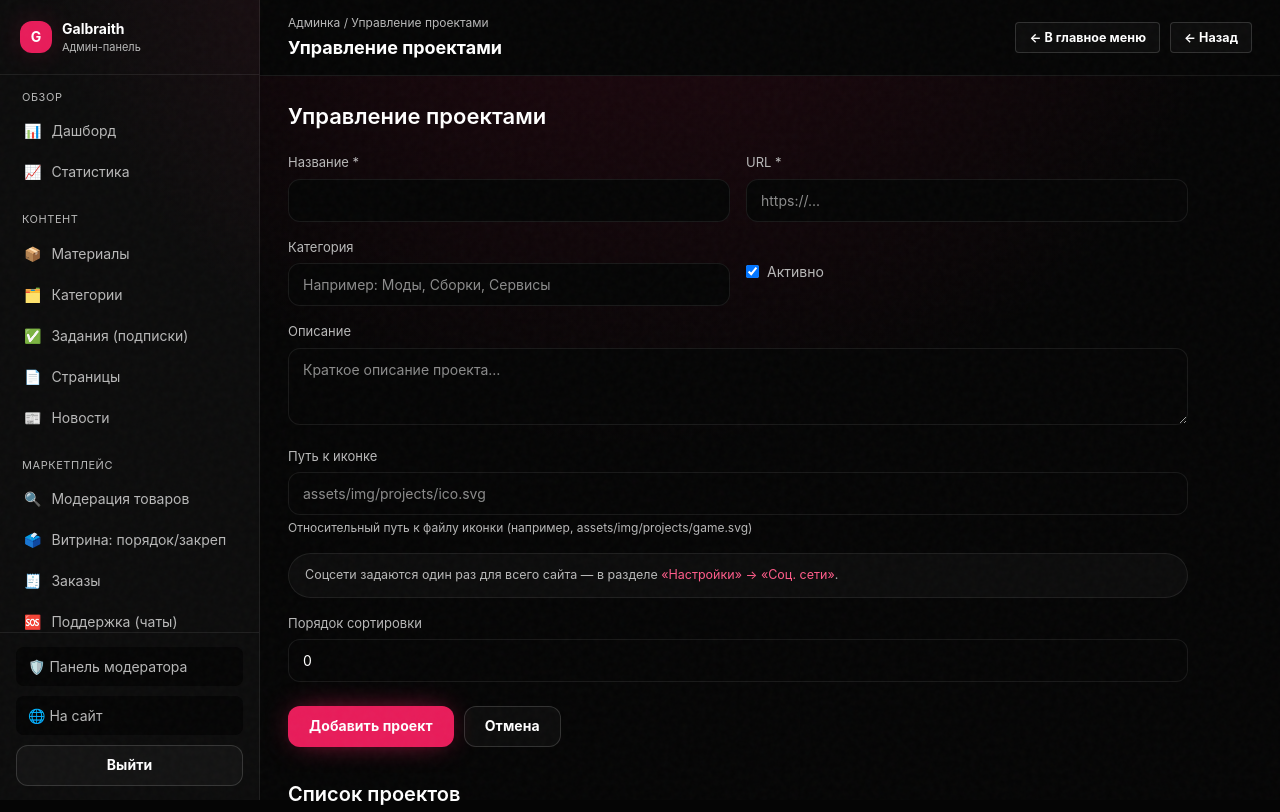
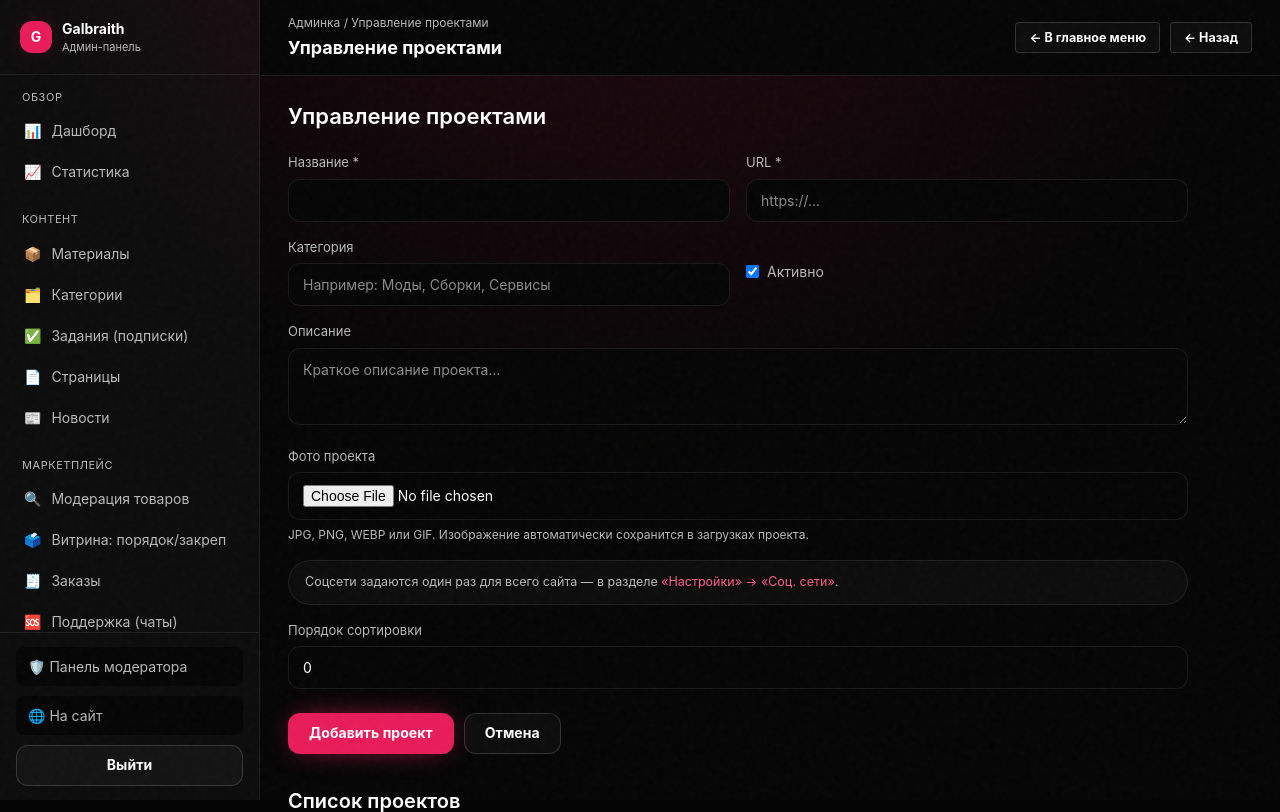
Before and after one commit to cortez1k/Galbraith-Mods, a PHP site: page /admin/projects.php in a window 1280 px wide. Shown: the top 812 px of the page. Run offline with PHP 8.4, Linux system fonts and the light colour scheme; some libraries are stand-ins or nearby versions.

Commit message:
Update admin/projects.php

```diff
--- a/admin/projects.php
+++ b/admin/projects.php
@@ -14,6 +14,11 @@ if ($_SERVER['REQUEST_METHOD'] === 'POST') {
     $db = getDB();
 
     if (isset($_POST['action']) && $_POST['action'] === 'add') {
+        $iconPath = trim($_POST['icon_path'] ?? '');
+        if (!empty($_FILES['project_image']['tmp_name']) && ($_FILES['project_image']['error'] ?? UPLOAD_ERR_NO_FILE) === UPLOAD_ERR_OK) {
+            $uploaded = uploadFile($_FILES['project_image'], 'projects');
+            if ($uploaded) $iconPath = $uploaded;
+        }
         $title = trim($_POST['title'] ?? '');
         $url = trim($_POST['url'] ?? '');
         if ($title === '' || $url === '') {
@@ -102,9 +107,16 @@ include __DIR__ . '/../templates/admin_header.php';
         </div>
 
         <div style="margin-bottom: 16px;">
-            <label style="display:block; font-size: 13px; color: var(--g-text-secondary); margin-bottom: 6px;">Путь к иконке</label>
-            <input type="text" name="icon_path" class="input" placeholder="assets/img/projects/ico.svg" value="<?= e($editProject['icon_path'] ?? '') ?>">
-            <span style="display:block; font-size: 12px; color: var(--g-text-secondary); margin-top: 4px;">Относительный путь к файлу иконки (например, assets/img/projects/game.svg)</span>
+            <label style="display:block; font-size: 13px; color: var(--g-text-secondary); margin-bottom: 6px;">Фото проекта</label>
+            <input type="file" name="project_image" class="input" accept="image/jpeg,image/png,image/webp,image/gif">
+            <input type="hidden" name="icon_path" value="<?= e($editProject['icon_path'] ?? '') ?>">
+            <?php if (!empty($editProject['icon_path'])): ?>
+                <div style="display:flex;align-items:center;gap:10px;margin-top:10px;">
+                    <img src="<?= e(preg_match('~^https?://~i', $editProject['icon_path']) ? $editProject['icon_path'] : UPLOAD_URL . ltrim($editProject['icon_path'], '/')) ?>" alt="" style="width:96px;height:54px;object-fit:cover;border-radius:8px;border:1px solid var(--g-border);">
+                    <span style="font-size:12px;color:var(--g-text-secondary);">Текущее изображение. Новое заменит его.</span>
+                </div>
+            <?php endif; ?>
+            <span style="display:block; font-size: 12px; color: var(--g-text-secondary); margin-top: 6px;">JPG, PNG, WEBP или GIF. Изображение автоматически сохранится в загрузках проекта.</span>
         </div>
 
         <div style="background: var(--g-card); border: 1px solid var(--g-border); border-radius: var(--g-radius); padding: 12px 16px; font-size: 12.5px; color: var(--g-text-secondary); margin-bottom: 16px;">
```
